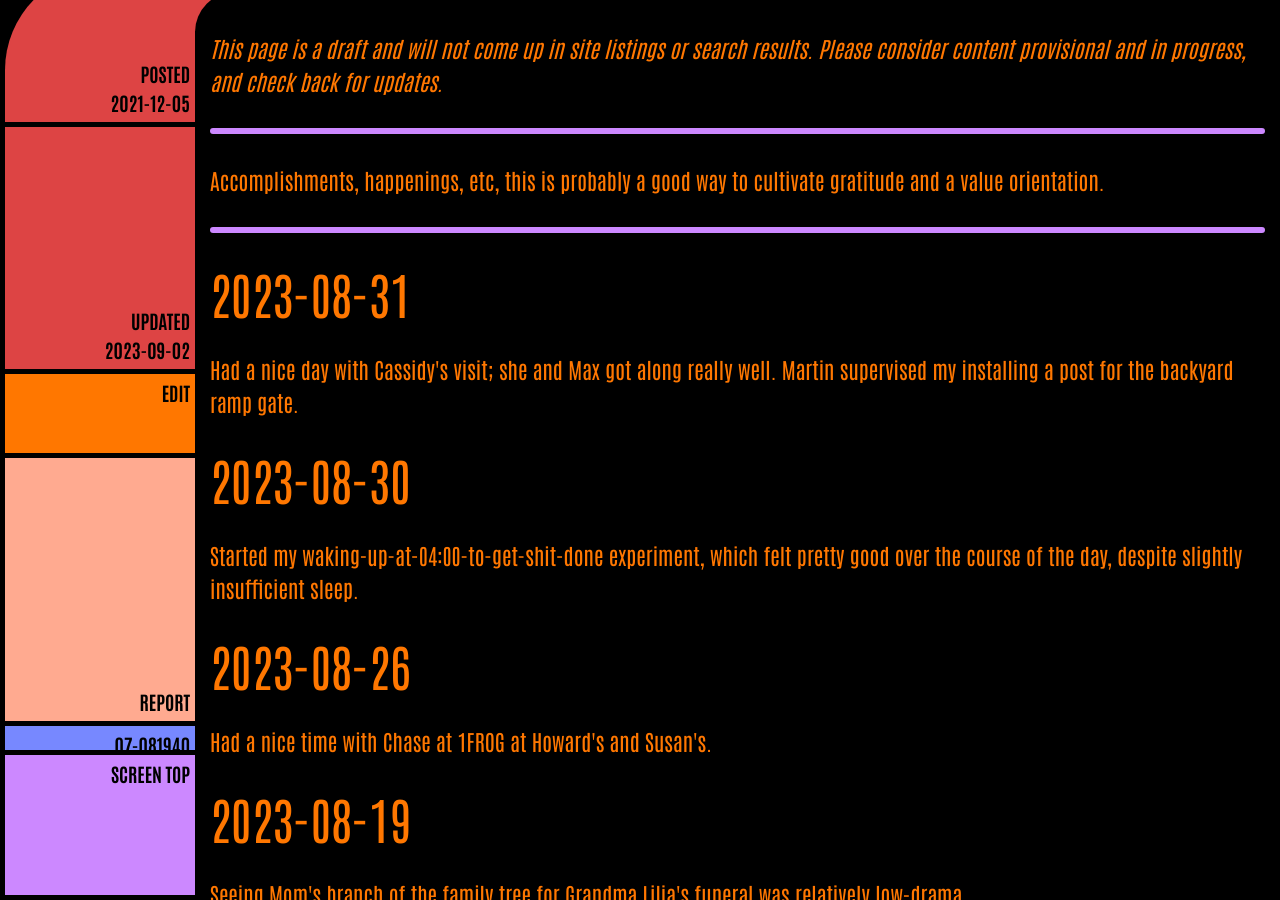
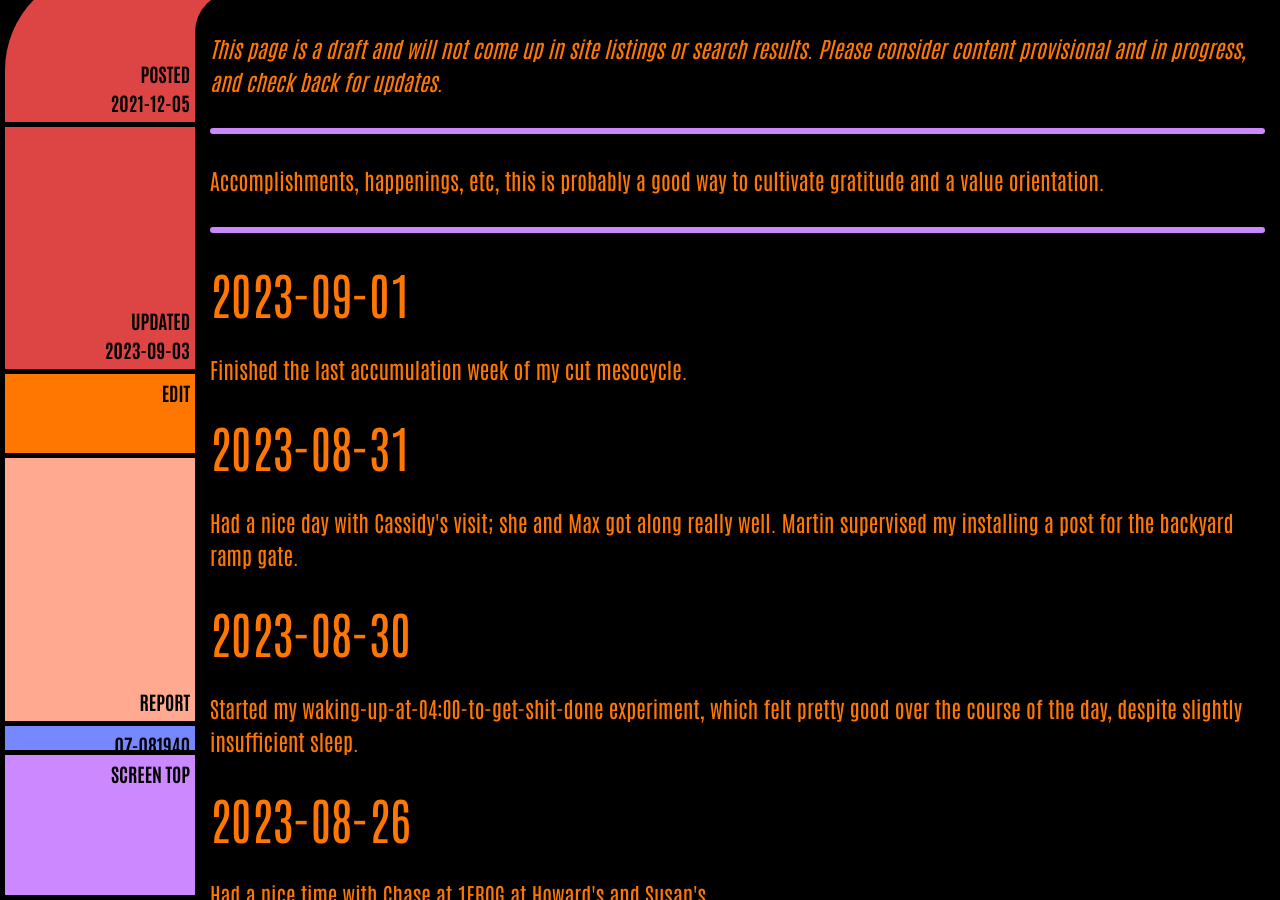
Before and after one commit to ArthurZey/arthurzey.github.io, a Jekyll site: the page built from _pages/one-good-thing.md, in a window 1280 px wide and 900 px high, scrolled down 333 px. Built offline with Jekyll 4.4.1, drawn with Linux system fonts in a browser that asks for light colours.

Commit message:
added 2023-09-03

```diff
--- a/_pages/one-good-thing.md
+++ b/_pages/one-good-thing.md
@@ -2,12 +2,15 @@
 title: One Good Thing
 description: "Accomplishments, happenings, etc, this is probably a good way to cultivate gratitude and a value orientation."
 date: "2021-12-05"
-last_modified_at: "2023-09-02T12:44:59+00:00"
+last_modified_at: "2023-09-03T12:36:15+00:00"
 tags:
   - happenings
   - draft
 sitemap: false
 ---
+## 2023-09-01
+Finished the last accumulation week of my cut mesocycle.
+
 ## 2023-08-31
 Had a nice day with Cassidy's visit; she and Max got along really well. Martin supervised my installing a post for the backyard ramp gate.
 
```
